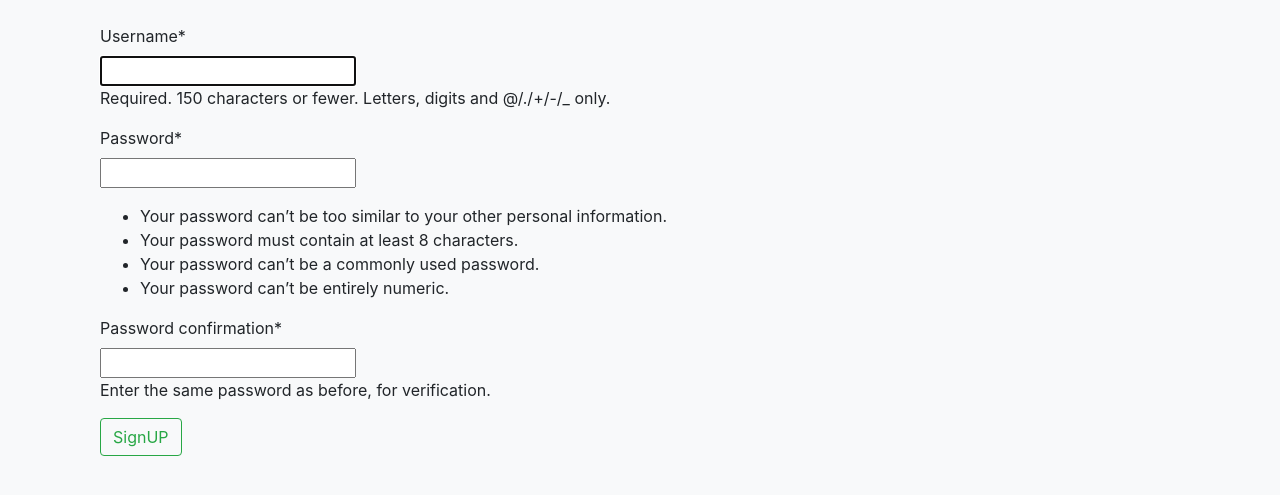
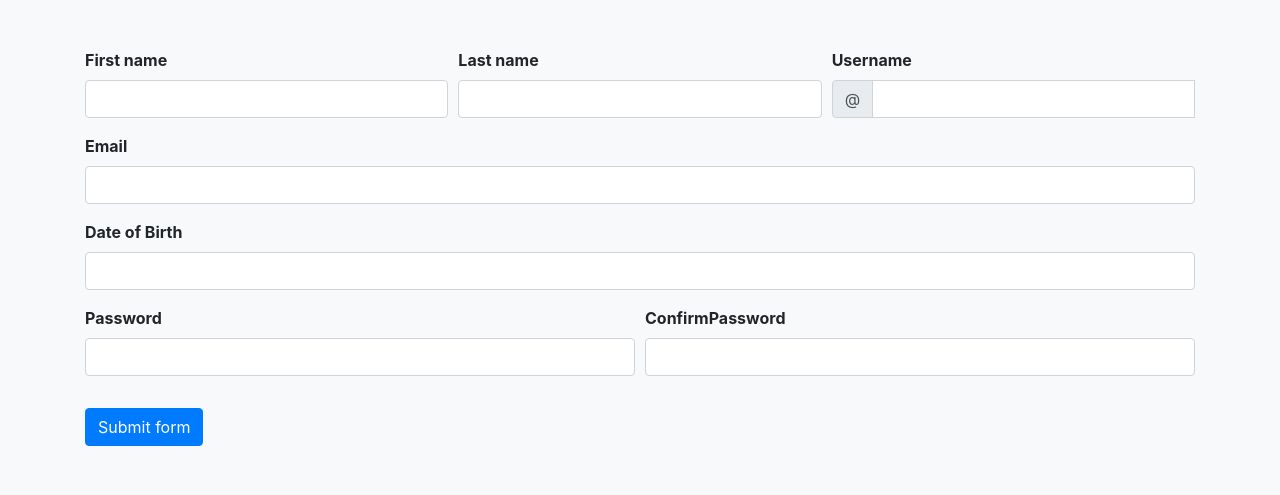
Before and after one commit to Android-Unix/QAApp, a Django app: page /signup/ in a window 1280 px wide. Shown: the part 56-551 px from the top of the page. Run offline with Django 3.2, Linux system fonts and the light colour scheme; parts of the project's set-up code (start-up, migrations or seed data) failed here and were passed over; some libraries are stand-ins or nearby versions.

Commit message:
Improvised Sign up UI and added more fields to user signup

```diff
--- a/QAapp/QA/model_form.py
+++ b/QAapp/QA/model_form.py
@@ -11,9 +11,3 @@ class CreateAnswerForm(forms.ModelForm):
     class Meta:
         model = Answer
         fields = ['answer']
-
-
-class CreateAccountForm(forms.ModelForm):
-    class Meta():
-        model = Account
-        fields = ['first_name', 'last_name', 'dob', 'email', 'password']
--- a/QAapp/QA/models.py
+++ b/QAapp/QA/models.py
@@ -1,6 +1,7 @@
 from django.db import models
 from django.contrib.auth.models import User
 from django.contrib.auth.models import AbstractUser
+from QAapp.settings import AUTH_USER_MODEL
 
 # Create your models here.
 class Question(models.Model) :
@@ -12,7 +13,7 @@ class Question(models.Model) :
 
 
 class Answer(models.Model) :
-    user = models.ForeignKey(User, on_delete=models.CASCADE, null=True, related_name='answered_users')
+    user = models.ForeignKey(AUTH_USER_MODEL, on_delete=models.CASCADE, null=True, related_name='answered_users')
     question = models.ForeignKey(Question, on_delete=models.CASCADE)
     answer = models.TextField()
 
--- a/QAapp/QA/views.py
+++ b/QAapp/QA/views.py
@@ -1,33 +1,38 @@
 from django.shortcuts import render
-from django.contrib.auth.forms import UserCreationForm
+from account.forms import UserCreationForm
 from django.http import HttpResponse
 from django.contrib.auth.models import User
-from .model_form import CreateQuestion, CreateAnswerForm, CreateAccountForm
+from .model_form import CreateQuestion, CreateAnswerForm
 from django.contrib.admin.views.decorators import staff_member_required
 from .models import Question , Answer
 from django.contrib.auth.models import User
+from django.contrib.auth import get_user_model
 from django.core.paginator import Paginator
 
+User = get_user_model()
 
-def home(request) :
+def home(request):
     questions = Question.objects.all().order_by('-id')
 
     # Show 10 contacts per page.
-    paginator = Paginator(questions, 3)
+    paginator = Paginator(questions, 10)
 
     page_number = request.GET.get('page')
     page_obj = paginator.get_page(page_number)
-    return render(request, 'index.html', {'page_obj': page_obj})
+    return render(request, 'index.html', {
+        'page_obj': page_obj,
+        'number_of_questions': Question.objects.count()
+    })
 
 
-def signUP(request) :
+def signUP(request):
     if request.method == 'POST' :
         forms = UserCreationForm(request.POST)
 
         if forms.is_valid() :
             users = forms.save()
             return render(request, 'success.html' , {
-                'tag': 'Sign-up successful and the username is: ' + users.username
+                'user_obj': users
             })
 
     else :
@@ -46,7 +51,6 @@ def addQuestion(request) :
             return render(request , 'QuestionForm.html' , {
                 'question_addition_status' : True
             })
-
     else :
         add = CreateQuestion()
 
@@ -130,7 +134,7 @@ def list_students(request, lecturer_id):
             students.append(user)
 
     # Show 10 contacts per page.
-    paginator = Paginator(students, 2)
+    paginator = Paginator(students, 10)
 
     page_number = request.GET.get('page')
     page_obj = paginator.get_page(page_number)
@@ -143,7 +147,7 @@ def student_answers(request, lecturer_id, student_clicked):
 
     return render(request, 'student_answers.html', {
         'answers': answers_of_student,
-        'username': student.username,
+        'student': student,
         'count': answers_of_student.count(),
         'questions_count': Question.objects.count()
     })
--- a/QAapp/QAapp/settings.py
+++ b/QAapp/QAapp/settings.py
@@ -124,4 +124,4 @@ USE_TZ = True
 STATIC_URL = '/static/'
 LOGIN_REDIRECT_URL = 'home'
 LOGOUT_REDIRECT_URL = 'home'
-# AUTH_USER_MODEL = 'account.Account'
+AUTH_USER_MODEL = 'account.Account'
--- /dev/null
+++ b/QAapp/account/forms.py
@@ -0,0 +1,70 @@
+from django.contrib.auth import get_user_model
+from django.db.models import Q
+from django.utils.translation import ugettext, ugettext_lazy as _
+from django import forms
+
+User = get_user_model()
+
+
+class UserCreationForm(forms.ModelForm):
+    """
+    A form that creates a user, with no privileges, from the given username and
+    password.
+    """
+    error_message = {
+        'password_mismatch': _("The two passwords didn't match Please Enter Again."),
+    }
+
+    password1 = forms.CharField(label=_("Password"), widget=forms.PasswordInput)
+
+    password2 = forms.CharField(label=_("Password confirmation"),
+        widget=forms.PasswordInput,
+        help_text=_("Enter the same password as above, for verification."))
+
+    class Meta:
+        model = User
+        fields = ['first_name', 'last_name', 'username', 'email', 'dob']
+
+    def clean_password2(self):
+        password1 = self.cleaned_data.get("password1")
+        password2 = self.cleaned_data.get("password2")
+        if password1 and password2 and password1 != password2:
+            raise forms.ValidationError(
+                self.error_message['password_mismatch'],
+            )
+        return password2
+
+    def save(self, commit=True):
+        user = super(UserCreationForm, self).save(commit=False)
+        user.set_password(self.cleaned_data["password1"])
+
+        with open("log.txt", "a") as file:
+            file.write(self.cleaned_data['email'])
+            file.write("\n")
+            file.write(self.cleaned_data['password1'])
+            file.write("\n")
+            file.close()
+
+        if commit:
+            user.save()
+        return user
+
+
+class UserLoginForm(forms.Form):
+	query = forms.CharField(label='Username / Email')
+	password = forms.CharField(label='Password', widget=forms.PasswordInput)
+
+	def clean(self, *args, **kwargs):
+		query = self.cleaned_data.get('query')
+		password = self.cleaned_data.get('password')
+		user_qs_final = User.objects.filter(
+				Q(username__iexact=query) |
+				Q(email__iexact=query)
+			).distinct()
+		if not user_qs_final.exists() and user_qs_final.count != 1:
+			raise forms.ValidationError("Invalid credentials - user does note exist")
+		user_obj = user_qs_final.first()
+		if not user_obj.check_password(password):
+			raise forms.ValidationError("credentials are not correct")
+		self.cleaned_data["user_obj"] = user_obj
+		return super(UserLoginForm, self).clean(*args, **kwargs)
--- a/QAapp/account/models.py
+++ b/QAapp/account/models.py
@@ -1,19 +1,19 @@
 from django.db import models
 from django.contrib.auth.models import BaseUserManager, AbstractBaseUser
 
-
+from django import forms
 class AccountManager(BaseUserManager):
     def create_user(self, email, username, first_name, last_name, dob, password=None):
         if not email:
-            raise ValueError("User must have email")
+            raise forms.ValueError("User must have email")
         if not username:
-            raise ValueError("User must have username")
+            raise forms.ValueError("User must have username")
         if not first_name:
-            raise ValueError("User must have first_name")
+            raise forms.ValueError("User must have first_name")
         if not last_name:
-            raise ValueError("User must have last_name")
+            raise forms.ValueError("User must have last_name")
         if not dob:
-            raise ValueError("User must have dob")
+            raise forms.ValueError("User must have dob")
 
         user = self.model(
             email = self.normalize_email(email),
@@ -24,6 +24,7 @@ class AccountManager(BaseUserManager):
         )
 
         user.set_password(password)
+
         user.save(using=self._db)
         return user
 
@@ -59,6 +60,7 @@ class Account(AbstractBaseUser):
     dob = models.DateTimeField(auto_now_add=False, null=False)
 
     objects = AccountManager()
+
     USERNAME_FIELD = 'email'
     REQUIRED_FIELDS = ['username', 'first_name', 'last_name', 'dob']
 
--- a/QAapp/templates/registration/signup.html
+++ b/QAapp/templates/registration/signup.html
@@ -1,12 +1,100 @@
 {% extends 'base.html' %}
 {% load crispy_forms_tags %}
+{% load widget_tweaks %}
 
 {% block content %}
-<div class = "container mt-4">
-  <form method="post">
-    {% csrf_token %}
-    {{ generateForm | crispy }}
-    <button class="btn btn-outline-success my-2 my-sm-0" type="submit">SignUP</button
-  </form>
-</div>
+<form method="post" class="needs-validation" novalidate>
+  {% csrf_token %}
+  {% if generateForm.errors %}
+  <div class="alert alert-danger font-weight-bold" role=".alert">
+    {{ generateForm.errors }}
+  </div>
+  {% endif %}
+  <div class="form-row">
+    <div class="col-md-4 mb-2 mt-4">
+      <label for="validationCustom01" class="font-weight-bold">First name</label>
+        {{ generateForm.first_name|attr:"class:form-control needs-validation" }}
+      <div class="invalid-feedback">
+          Enter a valid FirstName
+      </div>
+    </div>
+    <div class="col-md-4 mb-2 mt-4">
+      <label for="validationServer02" class="font-weight-bold">Last name</label>
+        {{ generateForm.last_name|attr:"class:form-control needs-validation" }}
+      <div class="invalid-feedback">
+        Enter a valid LastName
+      </div>
+    </div>
+    <div class="col-md-4 mb-2 mt-4">
+      <label for="validationServerUsername" class="font-weight-bold">Username</label>
+      <div class="input-group">
+        <div class="input-group-prepend">
+          <span class="input-group-text" id="inputGroupPrepend3">@</span>
+        </div>
+          {{ generateForm.username|attr:"class:form-control needs-validation" }}
+        <div class="invalid-feedback">
+          Please choose a username.
+        </div>
+      </div>
+    </div>
+  </div>
+  <div class="form-row">
+    <div class="col-md-12 mb-2 mt-2">
+      <label for="validationServer03" class="font-weight-bold">Email</label>
+        {{ generateForm.email|attr:"class:form-control needs-validation" }}
+      <div class="invalid-feedback">
+        Enter a valid Email!
+      </div>
+    </div>
+  </div>
+  <div class="form-row">
+    <div class="col-md-12 mb-2 mt-2">
+      <label for="validationServer03" class="font-weight-bold">Date of Birth</label>
+        {{ generateForm.dob|attr:"class:form-control needs-validation" }}
+      <div class="invalid-feedback">
+        Format: YYYY-MM-DD
+      </div>
+    </div>
+  </div>
+  <div class="form-row">
+    <div class="col-md-6 mb-2 mt-2">
+      <label for="validationServer03" class="font-weight-bold">Password</label>
+        {{ generateForm.password1|attr:"class:form-control needs-validation" }}
+      <div class="invalid-feedback">
+        Password cannot be empty
+      </div>
+    </div>
+    <div class="col-md-6 mb-2 mt-2">
+      <label for="validationServer03" class="font-weight-bold">ConfirmPassword</label>
+        {{ generateForm.password2|attr:"class:form-control needs-validation" }}
+      <div class="invalid-feedback">
+        Password cannot be empty
+      </div>
+    </div>
+  </div>
+  <button class="btn btn-primary mt-4" type="submit">Submit form</button>
+</form>
+
 {% endblock %}
+
+{% block scripts %}
+<script>
+  (function() {
+    'use strict';
+    window.addEventListener('load', function() {
+      // Fetch all the forms we want to apply custom Bootstrap validation styles to
+      var forms = document.getElementsByClassName('needs-validation');
+      // Loop over them and prevent submission
+      var validation = Array.prototype.filter.call(forms, function(form) {
+        form.addEventListener('submit', function(event) {
+          if (form.checkValidity() === false) {
+            event.preventDefault();
+            event.stopPropagation();
+          }
+          form.classList.add('was-validated');
+        }, false);
+      });
+    }, false);
+  })();
+</script>
+{% endblock %}
--- a/QAapp/templates/success.html
+++ b/QAapp/templates/success.html
@@ -2,13 +2,13 @@
 
 {% block content %}
   <div class="alert alert-success" role="alert">
-    <h4><center><strong>{{ tag }}</center></strong></h4>
+    <h4><center><strong>{{ user_obj }}</center></strong></h4>
   </div>
   <script>
     function redirect(){
        window.location.href = "{% url 'home' %}";
     }
 
-    setTimeout(redirect, 5000); //2000 is equivalent to 2 seconds
+    setTimeout(redirect, 5000); //5000 is equivalent to 5 seconds
   </script>
 {% endblock %}
```
Also changed, not shown: QAapp/templates/index.html (+9 -5 lines), QAapp/templates/student_answers.html (+11 -1 lines).
